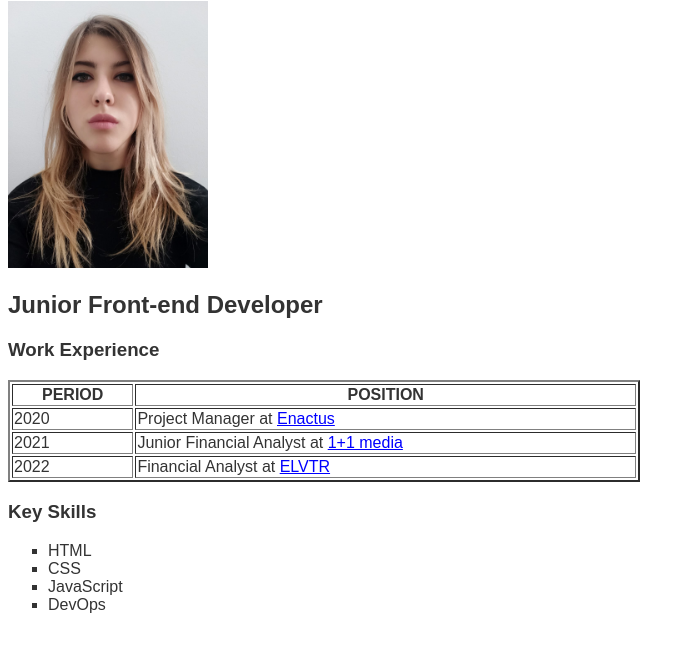
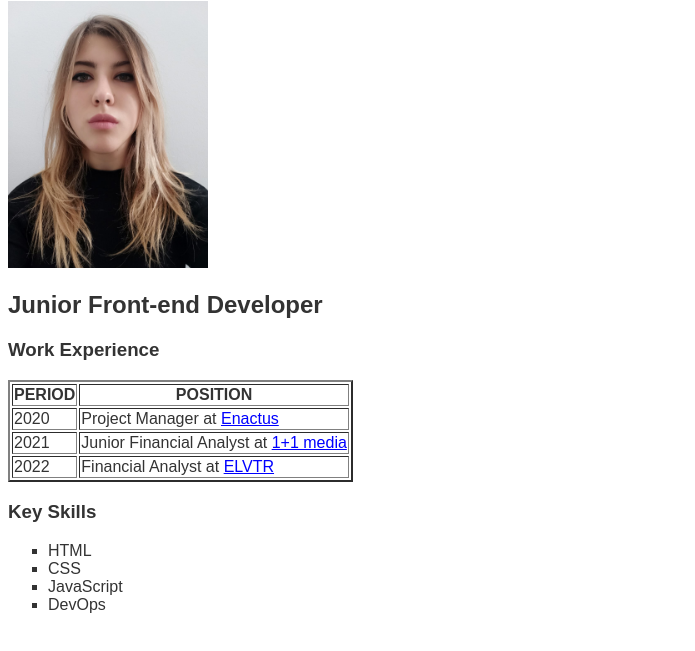
Before and after one commit to iamkate-v/robot_dreams_general, a plain HTML site: page lesson_7/index.html in a window 1280 px wide. Shown: the part 79-730 px from the top of the page, without its empty margins (0-695 px from the left). Drawn offline with Linux system fonts and the light colour scheme.

Commit message:
Update index.html

```diff
--- a/lesson_7/index.html
+++ b/lesson_7/index.html
@@ -16,7 +16,7 @@
       <h2>Junior Front-end Developer</h2>
       <div>
         <h3>Work Experience</h3>
-        <table style="width: 50%" border="2">
+        <table border="2">
           <tr>
             <th>Period</th>
             <th>Position</th>
@@ -25,7 +25,7 @@
             <td>2020</td>
             <td>
               Project Manager at
-              <a href="https://enactus.org/" target="_blank">Enactus </a>
+              <a href="https://enactus.org/" target="_blank">Enactus</a>
             </td>
           </tr>
           <tr>
@@ -41,7 +41,7 @@
             <td>2022</td>
             <td>
               Financial Analyst at
-              <a href="https://elvtr.com/" target="_blank">ELVTR </a>
+              <a href="https://elvtr.com/" target="_blank">ELVTR</a>
             </td>
           </tr>
         </table>
```
